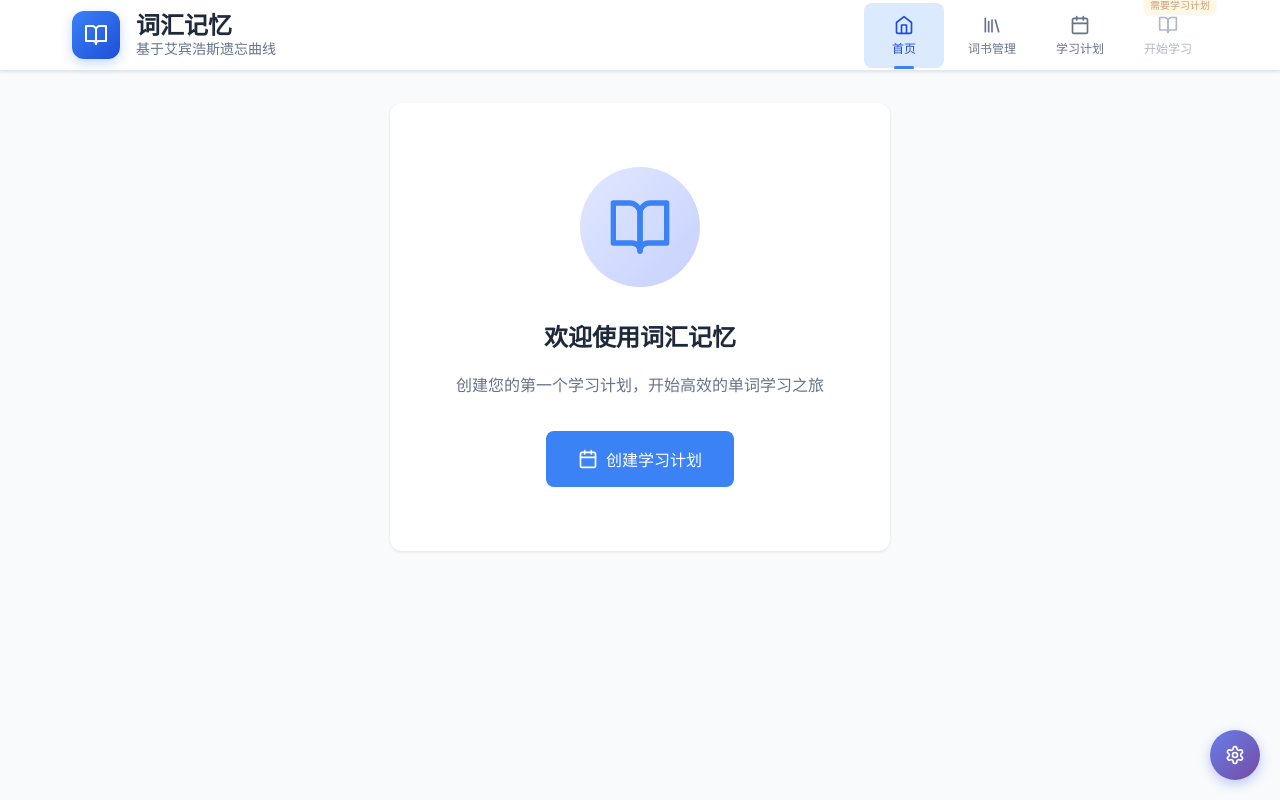
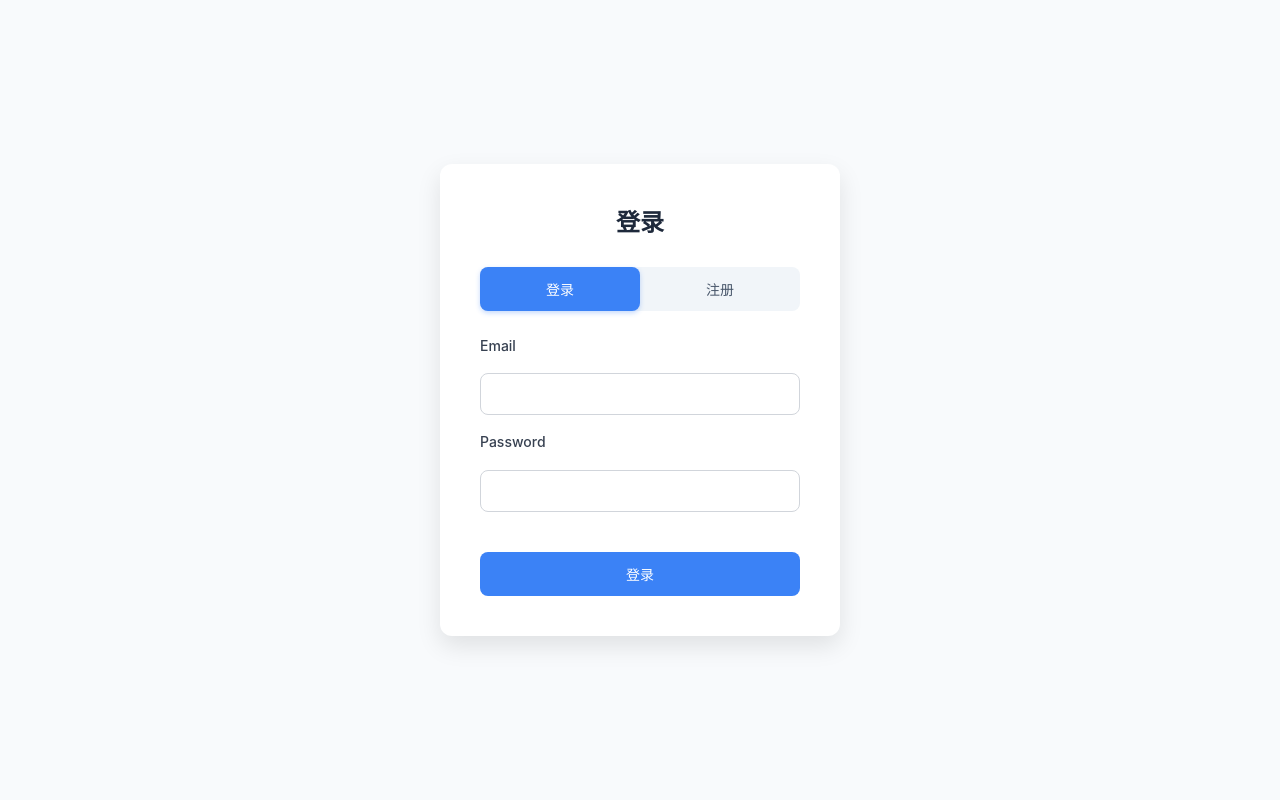
Before and after one commit to F5ZH/SE_app, a React (Vite) app: page / in a window 1280 px wide. Built offline with nearby package versions, Linux system fonts and the light colour scheme.

Commit message:
功能: 创建前端登录/注册页面 (AuthPage) 并重构 App.tsx 以管理认证

```diff
--- a/package.json
+++ b/package.json
@@ -10,6 +10,7 @@
     "preview": "vite preview"
   },
   "dependencies": {
+    "axios": "^1.13.1",
     "date-fns": "^2.30.0",
     "html2canvas": "^1.4.1",
     "jspdf": "^3.0.3",
@@ -20,6 +21,7 @@
     "react-dom": "^18.2.0"
   },
   "devDependencies": {
+    "@types/node": "^24.10.0",
     "@types/react": "^18.2.15",
     "@types/react-dom": "^18.2.7",
     "@typescript-eslint/eslint-plugin": "^6.0.0",
--- a/src/App.tsx
+++ b/src/App.tsx
@@ -1,3 +1,5 @@
+// src/App.tsx (已合并登录功能)
+
 import { useState, useEffect } from 'react';
 import { WordBook, StudyPlan } from './types';
 import { wordBookStorage, studyPlanStorage } from './utils/storage';
@@ -10,25 +12,32 @@ import StudySession from './components/StudySession';
 import Dashboard from './components/Dashboard';
 import DevTools from './components/DevTools';
 import WordMateHome from './components/WordMateHome';
+import AuthPage from './pages/AuthPage'; // 1. 引入 AuthPage
 import './App.css';
 import './components/Modal.css';
+// 2. AuthPage.css 已经在 main.tsx 中引入
 
-/**
- * 主应用组件
- * 管理应用的整体状态和路由
- */
 function App() {
-  // 应用状态
+  // 3. 核心状态：用 token 判断是否登录
+  const [token, setToken] = useState<string | null>(localStorage.getItem('token'));
+
+  // 你原有的状态
   const [currentView, setCurrentView] = useState<'dashboard' | 'wordbooks' | 'study' | 'plan' | 'wordmate'>('dashboard');
   const [wordBooks, setWordBooks] = useState<WordBook[]>([]);
   const [currentPlan, setCurrentPlan] = useState<StudyPlan | null>(null);
   const [isLoading, setIsLoading] = useState(true);
   const [wordMateActivity, setWordMateActivity] = useState<'story' | 'adventure' | 'basic' | null>(null);
 
-  // 初始化应用数据
+  // 4. 应用加载时，检查 token 并加载数据
   useEffect(() => {
-    initializeApp();
-  }, []);
+    if (token) {
+      // 只有在登录后才加载应用数据
+      initializeApp();
+    } else {
+      // 如果没有 token，停止加载，准备显示登录页
+      setIsLoading(false);
+    }
+  }, [token]); // 当 token 变化时（登录或登出），重新执行
 
   /**
    * 初始化应用数据
@@ -37,19 +46,14 @@ function App() {
   const initializeApp = async () => {
     try {
       setIsLoading(true);
-
-      // 加载词书数据
+      // TODO: 将来，这些数据应该从后端获取
       let books = wordBookStorage.getAll();
-
-      // 如果是首次使用，添加预设词书
       if (books.length === 0) {
         books = presetWordBooks;
         wordBookStorage.saveAll(books);
       }
-
       setWordBooks(books);
 
-      // 加载当前学习计划
       const plan = studyPlanStorage.getCurrent();
       setCurrentPlan(plan);
 
@@ -60,53 +64,51 @@ function App() {
     }
   };
 
-  /**
-   * 添加新词书
-   */
+  // 5. 登录处理：由 AuthPage 调用
+  const handleLogin = (receivedToken: string) => {
+    localStorage.setItem('token', receivedToken); // 把 "通行证" 存到本地
+    setToken(receivedToken); // 更新状态，触发 App 重新渲染
+  };
+
+  // 6. 登出处理：由 Header 调用
+  const handleLogout = () => {
+    localStorage.removeItem('token'); // 丢掉 "通行证"
+    setToken(null); // 更新状态，触发 App 重新渲染
+    // 重置所有状态
+    setWordBooks([]);
+    setCurrentPlan(null);
+    setCurrentView('dashboard');
+  };
+
+  // --- 你原有的所有 handle 函数 (保持不变) ---
   const handleAddWordBook = (newBook: WordBook) => {
     const updatedBooks = [...wordBooks, newBook];
     setWordBooks(updatedBooks);
     wordBookStorage.save(newBook);
   };
 
-  /**
-   * 删除词书
-   */
   const handleDeleteWordBook = (bookId: string) => {
     const updatedBooks = wordBooks.filter(book => book.id !== bookId);
     setWordBooks(updatedBooks);
     wordBookStorage.delete(bookId);
   };
 
-  /**
-   * 创建学习计划
-   */
   const handleCreateStudyPlan = (plan: StudyPlan) => {
     studyPlanStorage.save(plan);
     studyPlanStorage.setCurrent(plan.id);
     setCurrentPlan(plan);
-
-    // 清空今日单词列表缓存，以便重新生成
     clearCachedTodayWords();
-
     setCurrentView('dashboard');
   };
 
-  /**
-   * 开始学习
-   */
   const handleStartStudy = () => {
     if (currentPlan) {
       setCurrentView('study');
     }
   };
 
-  /**
-   * 处理学习计划导航
-   */
   const handlePlanNavigation = () => {
     if (currentPlan) {
-      // 有现有计划，显示确认对话框
       const confirmed = window.confirm(
         '您已有一个学习计划，修改计划将重置当前的学习进度。\n\n确定要继续吗？'
       );
@@ -114,12 +116,14 @@ function App() {
         setCurrentView('plan');
       }
     } else {
-      // 没有现有计划，直接进入创建界面
       setCurrentView('plan');
     }
   };
+  // --- End 原有函数 ---
 
-  // 加载状态
+  // 7. 渲染逻辑：根据是否登录显示不同内容
+
+  // 状态 1: 正在加载
   if (isLoading) {
     return (
       <div className="app">
@@ -131,6 +135,13 @@ function App() {
     );
   }
 
+  // 状态 2: 未登录 (没有 token)
+  if (!token) {
+    return <AuthPage onLogin={handleLogin} />;
+  }
+
+  // 状态 3: 已登录 (有 token)
+  // (这部分是你原有的 return 内容，但 Header 多了一个 prop)
   return (
     <div className="app">
       <Header
@@ -138,6 +149,7 @@ function App() {
         onViewChange={setCurrentView}
         onPlanNavigation={handlePlanNavigation}
         hasActivePlan={!!currentPlan}
+        onLogout={handleLogout} // 8. 把登出函数传给 Header
       />
 
       <main className="main-content">
@@ -154,7 +166,7 @@ function App() {
         {currentView === 'wordmate' && (
           <WordMateHome
             onStartActivity={(activityType) => {
-              setWordMateActivity(activityType);
+              setWordMateActivity(activityType); // 9. 这里的 setWordMateActivity 仍然保留
               if (activityType === 'basic') {
                 handleStartStudy();
               } else {
--- a/src/components/Header.tsx
+++ b/src/components/Header.tsx
@@ -1,18 +1,27 @@
+// src/components/Header.tsx (已合并登出功能)
+
 import React from 'react';
-import { BookOpen, Library, Calendar, Home } from 'lucide-react';
+// 1. 引入 Heart 和 LogOut 图标
+import { BookOpen, Library, Calendar, Home, LogOut, Heart } from 'lucide-react';
 
 interface HeaderProps {
+  // 2. 确保 currentView 类型包含 'wordmate' (你原有的)
   currentView: 'dashboard' | 'wordbooks' | 'study' | 'plan' | 'wordmate';
+  // 3. 确保 onViewChange 包含 'wordmate' (你原有的)
   onViewChange: (view: 'dashboard' | 'wordbooks' | 'study' | 'plan' | 'wordmate') => void;
   onPlanNavigation?: () => void;
   hasActivePlan: boolean;
+  onLogout: () => void; // 4. 添加 onLogout prop
 }
 
-/**
- * 应用头部导航组件
- * 提供主要功能模块的导航
- */
-const Header: React.FC<HeaderProps> = ({ currentView, onViewChange, onPlanNavigation, hasActivePlan }) => {
+const Header: React.FC<HeaderProps> = ({
+  currentView,
+  onViewChange,
+  onPlanNavigation,
+  hasActivePlan,
+  onLogout // 5. 接收 onLogout
+}) => {
+
   const navItems = [
     {
       id: 'dashboard' as const,
@@ -38,6 +47,14 @@ const Header: React.FC<HeaderProps> = ({ currentView, onViewChange, onPlanNaviga
       icon: BookOpen,
       description: '开始今日学习任务',
       disabled: !hasActivePlan
+    },
+    // 6. 你原有的 '单词姬' 导航项 (保留)
+    {
+      id: 'wordmate' as const,
+      label: '单词姬',
+      icon: Heart,
+      description: '进入 WordMate 养成系统',
+      disabled: false
     }
   ];
 
@@ -65,10 +82,8 @@ const Header: React.FC<HeaderProps> = ({ currentView, onViewChange, onPlanNaviga
               <button
                 key={item.id}
                 className={`nav-item ${isActive ? 'active' : ''} ${item.disabled ? 'disabled' : ''}`}
-                onClick={() => {
+                onClick={() => { // 7. 确保 onPlanNavigation 逻辑被正确处理
                   if (item.disabled) return;
-
-                  // 特殊处理学习计划导航
                   if (item.id === 'plan' && onPlanNavigation) {
                     onPlanNavigation();
                   } else {
@@ -80,7 +95,7 @@ const Header: React.FC<HeaderProps> = ({ currentView, onViewChange, onPlanNaviga
               >
                 <Icon size={20} />
                 <span className="nav-label">{item.label}</span>
-                {item.disabled && (
+                {item.disabled && item.id === 'study' && ( // 仅“开始学习”显示此提示
                   <div className="nav-disabled-indicator">
                     <span className="text-xs text-gray-400">需要学习计划</span>
                   </div>
@@ -88,6 +103,16 @@ const Header: React.FC<HeaderProps> = ({ currentView, onViewChange, onPlanNaviga
               </button>
             );
           })}
+
+          {/* --- 8. 添加登出按钮 --- */}
+          <button
+            className="nav-item"
+            onClick={onLogout}
+            title="登出"
+          >
+            <LogOut size={20} />
+            <span className="nav-label">登出</span>
+          </button>
         </nav>
       </div>
     </header>
--- a/src/main.tsx
+++ b/src/main.tsx
@@ -20,3 +20,5 @@ ReactDOM.createRoot(document.getElementById('root')!).render(
     <App />
   </React.StrictMode>,
 )
+
+import './pages/AuthPage.css';
--- /dev/null
+++ b/src/pages/AuthPage.css
@@ -0,0 +1,79 @@
+/* src/pages/AuthPage.css */
+
+.auth-container {
+    display: flex;
+    align-items: center;
+    justify-content: center;
+    min-height: 100vh;
+    background-color: #f8fafc;
+}
+
+.auth-box {
+    background: white;
+    padding: 2.5rem;
+    border-radius: 12px;
+    box-shadow: 0 10px 25px rgba(0, 0, 0, 0.1);
+    width: 100%;
+    max-width: 400px;
+}
+
+.auth-box h2 {
+    text-align: center;
+    margin-bottom: 1.5rem;
+    color: #1e293b;
+}
+
+.auth-toggle {
+    display: flex;
+    background: #f1f5f9;
+    border-radius: 8px;
+    margin-bottom: 1.5rem;
+}
+
+.auth-toggle button {
+    flex: 1;
+    padding: 0.75rem;
+    border: none;
+    background: transparent;
+    border-radius: 8px;
+    cursor: pointer;
+    font-size: 0.875rem;
+    font-weight: 500;
+    color: #475569;
+    transition: all 0.2s ease;
+}
+
+.auth-toggle button.active {
+    background: #3b82f6;
+    color: white;
+    box-shadow: 0 2px 5px rgba(59, 130, 246, 0.3);
+}
+
+.auth-form .form-group {
+    margin-bottom: 1rem;
+}
+
+.auth-form label {
+    display: block;
+    margin-bottom: 0.5rem;
+    font-weight: 500;
+    color: #374151;
+}
+
+.auth-form .btn {
+    width: 100%;
+    margin-top: 1.5rem;
+}
+
+.auth-message {
+    text-align: center;
+    font-size: 0.875rem;
+    color: #dc2626;
+    /* 默认为错误红色 */
+    margin-top: 1rem;
+}
+
+/* 如果包含 '成功'，就变绿色 */
+.auth-message:where(:contains('成功')) {
+    color: #10b981;
+}
--- /dev/null
+++ b/src/pages/AuthPage.tsx
@@ -0,0 +1,101 @@
+// src/pages/AuthPage.tsx (这才是正确的内容)
+
+import React, { useState } from 'react';
+import axios from 'axios';
+
+// 定义一个 props 类型，这样 App.tsx 才能把 "登录成功" 的函数传给我们
+interface AuthPageProps {
+    onLogin: (token: string) => void;
+}
+
+const AuthPage: React.FC<AuthPageProps> = ({ onLogin }) => {
+    // 'login' 或 'register'
+    const [mode, setMode] = useState<'login' | 'register'>('login');
+    const [email, setEmail] = useState('');
+    const [password, setPassword] = useState('');
+    const [message, setMessage] = useState(''); // 用于显示成功或错误信息
+
+    const handleSubmit = async (e: React.FormEvent) => {
+        e.preventDefault(); // 阻止表单默认提交（刷新页面）
+        setMessage(''); // 清空旧消息
+
+        // 我们的后端 API 地址
+        const baseURL = 'http://localhost:8080/api/auth';
+
+        if (mode === 'register') {
+            // --- 注册逻辑 ---
+            try {
+                const response = await axios.post(`${baseURL}/register`, { email, password });
+                setMessage(response.data.message); // 显示 "用户注册成功！"
+                setMode('login'); // 注册成功后自动切换到登录
+            } catch (error: any) {
+                // 显示后端传来的错误
+                setMessage(error.response?.data?.message || '注册失败');
+            }
+        } else {
+            // --- 登录逻辑 ---
+            try {
+                const response = await axios.post(`${baseURL}/login`, { email, password });
+                const token = response.data.token; // 获取后端返回的 token
+                setMessage('登录成功！');
+                onLogin(token); // 调用 App.tsx 传来的 onLogin 函数，把 token 交给 App
+            } catch (error: any) {
+                setMessage(error.response?.data?.message || '登录失败');
+            }
+        }
+    };
+
+    return (
+        <div className="auth-container">
+            <div className="auth-box">
+                <h2>{mode === 'login' ? '登录' : '注册'}</h2>
+                <div className="auth-toggle">
+                    <button
+                        className={mode === 'login' ? 'active' : ''}
+                        onClick={() => setMode('login')}
+                    >
+                        登录
+                    </button>
+                    <button
+                        className={mode === 'register' ? 'active' : ''}
+                        onClick={() => setMode('register')}
+                    >
+                        注册
+                    </button>
+                </div>
+
+                <form onSubmit={handleSubmit} className="auth-form">
+                    <div className="form-group">
+                        <label>Email</label>
+                        <input
+                            type="email"
+                            value={email}
+                            onChange={(e) => setEmail(e.target.value)}
+                            className="input"
+                            required
+                        />
+                    </div>
+                    <div className="form-group">
+                        <label>Password</label>
+                        <input
+                            type="password"
+                            value={password}
+                            onChange={(e) => setPassword(e.target.value)}
+                            className="input"
+                            required
+                            minLength={6}
+                        />
+                    </div>
+
+                    {message && <p className="auth-message">{message}</p>}
+
+                    <button type="submit" className="btn btn-primary">
+                        {mode === 'login' ? '登录' : '注册'}
+                    </button>
+                </form>
+            </div>
+        </div>
+    );
+};
+
+export default AuthPage;
```
Also changed, not shown: 1 other file (tests, documents, lock files or other folders).
